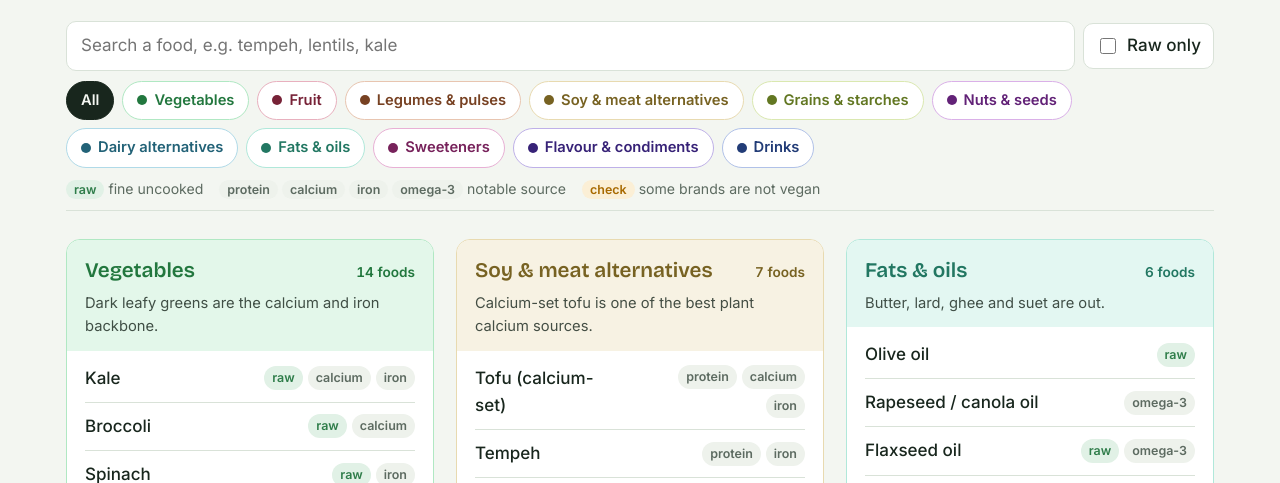
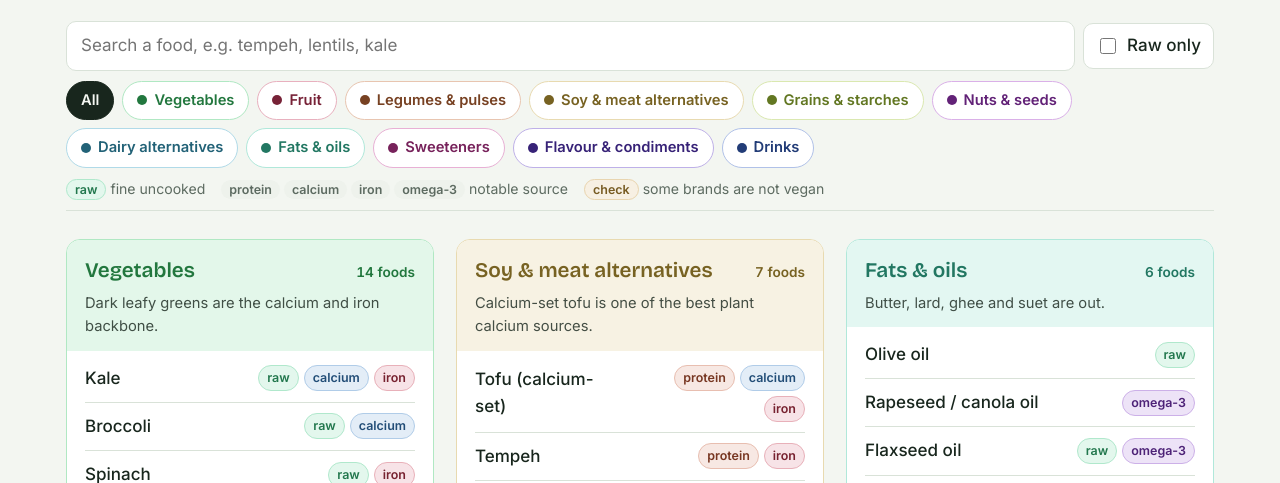
Before and after one commit to tasar1-ship-it/strictly-plant, a plain HTML site: page index.html in a window 1280 px wide. Shown: the part 284-767 px from the top of the page. Drawn offline with nearby package versions, Linux system fonts and the light colour scheme.

Commit message:
Give each food tag its own colour
Co-Authored-By: Claude Opus 5.5 <noreply@anthropic.com>

```diff
--- a/index.html
+++ b/index.html
@@ -71,8 +71,14 @@ ul.items li:first-child{border-top:0}
 .name{min-width:0;font-weight:500}
 .tags{display:flex;gap:5px;flex-wrap:wrap;justify-content:flex-end}
 .tag{font-size:.78rem;font-weight:600;padding:2px 8px;border-radius:999px;background:var(--chip);color:var(--muted);white-space:nowrap}
-.tag.raw{background:var(--ok-soft);color:var(--ok)}
-.tag.check{background:var(--warn-soft);color:var(--warn)}
+/* each tag type gets its own hue, same light/dark strengths as the categories */
+.tag.raw,.tag.protein,.tag.calcium,.tag.iron,.tag.omega-3,.tag.check{background:hsl(var(--th) var(--cat-s) var(--cat-soft));color:hsl(var(--th) var(--cat-s) var(--cat-ink));border:1px solid hsl(var(--th) var(--cat-s) var(--cat-line))}
+.tag.raw{--th:150}
+.tag.protein{--th:15}
+.tag.calcium{--th:210}
+.tag.iron{--th:350}
+.tag.omega-3{--th:270}
+.tag.check{--th:40}
 .empty{color:var(--muted);padding:20px 0}
 .ref{display:grid;grid-template-columns:repeat(auto-fit,minmax(320px,1fr));gap:18px}
 .panel{background:var(--surface);border:1px solid var(--line);border-radius:14px;padding:18px;display:grid;gap:12px;align-content:start;min-width:0}
```
